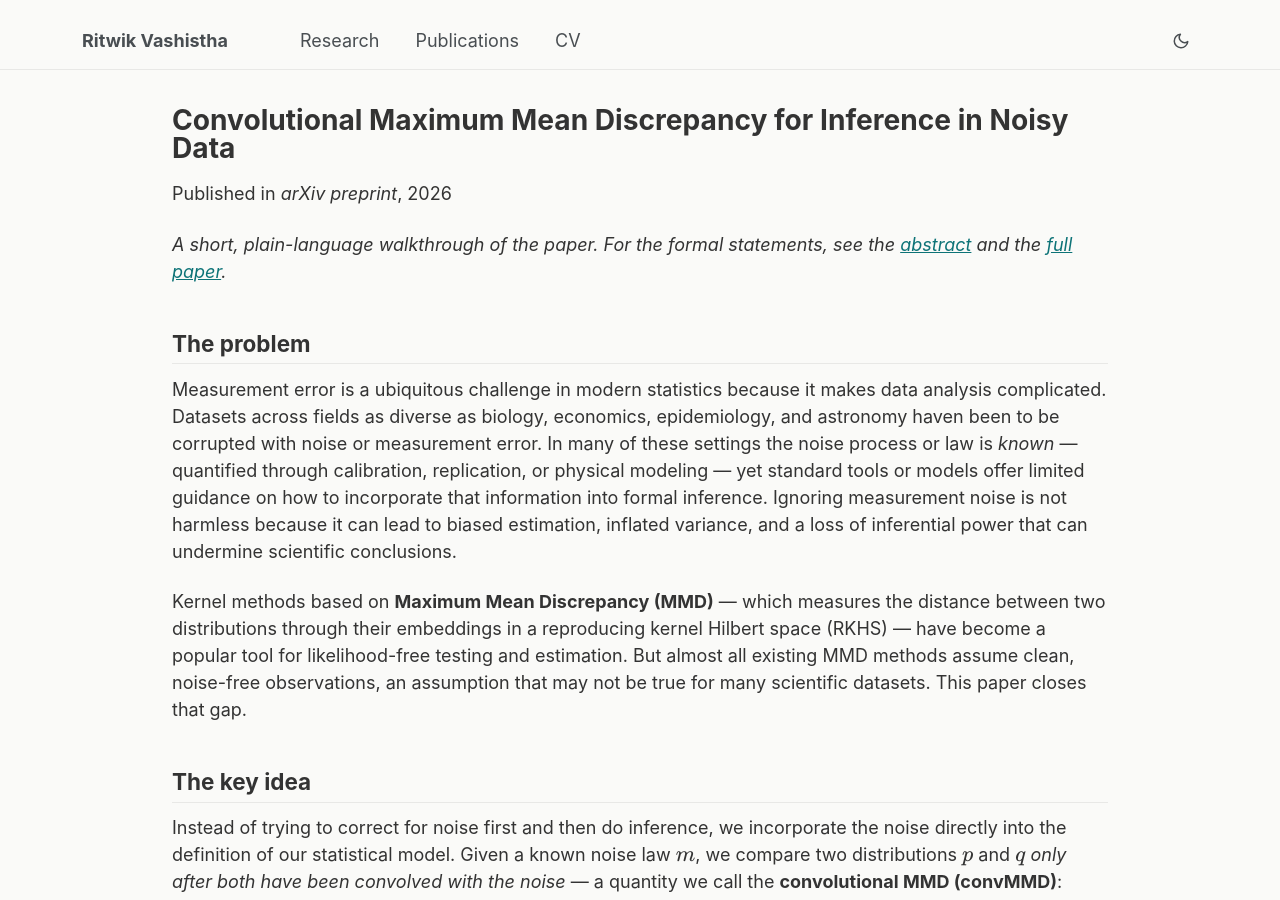
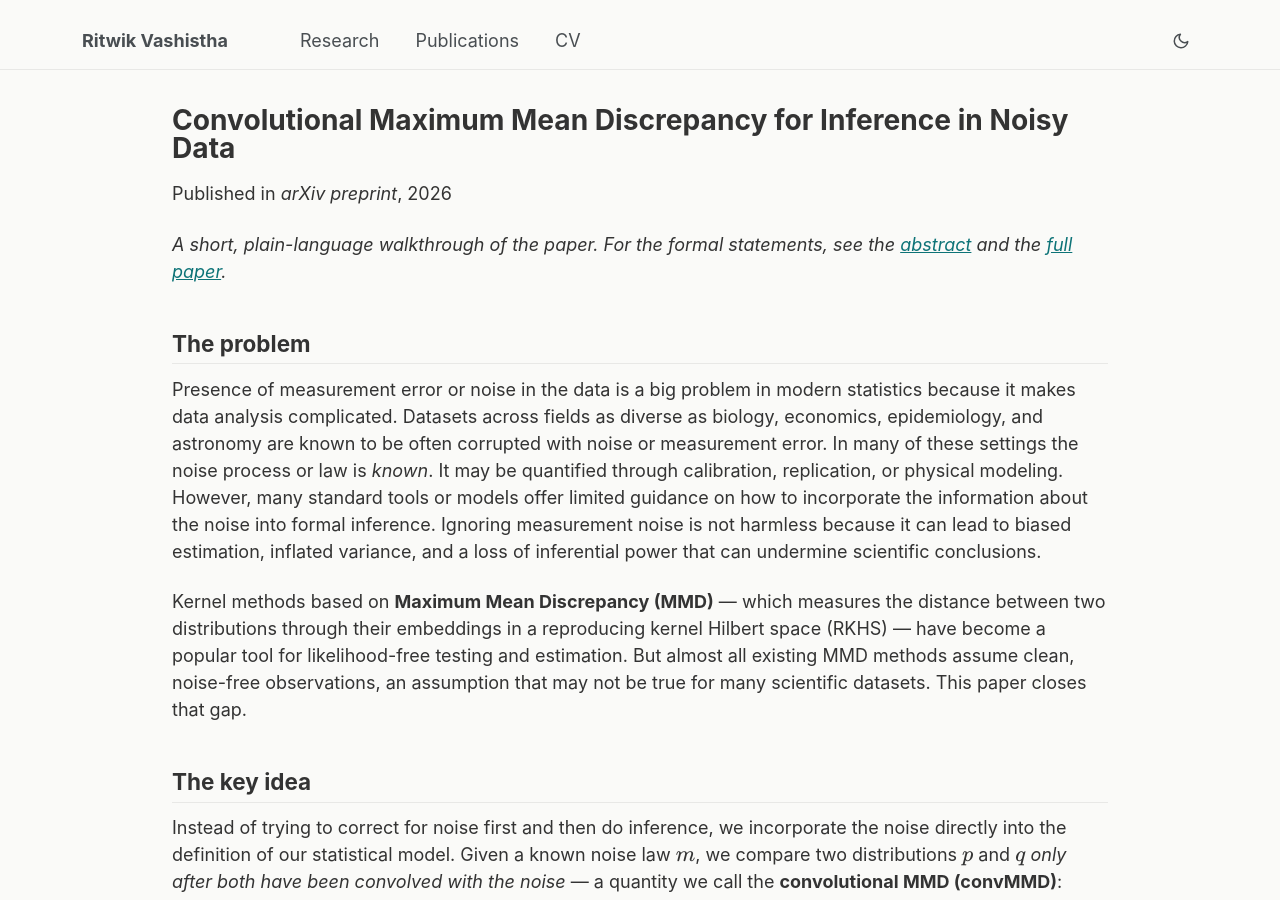
Before and after one commit to ritwikvashistha/ritwikvashistha.github.io, a Jekyll site: the page built from _publications/convmmd.md, in a window 1280 px wide and 900 px high. Built offline with Jekyll 4.4.1, drawn with Linux system fonts in a browser that asks for light colours.

Commit message:
Refine wording in the problem description of convMMD publication for clarity

```diff
--- a/_publications/convmmd.md
+++ b/_publications/convmmd.md
@@ -25,7 +25,7 @@ keywords:
 
 ## The problem
 
-Measurement error is a ubiquitous challenge in modern statistics because it makes data analysis complicated. Datasets across fields as diverse as biology, economics, epidemiology, and astronomy haven been to be corrupted with noise or measurement error. In many of these settings the noise process or law is *known* — quantified through calibration, replication, or physical modeling — yet standard tools or models offer limited guidance on how to incorporate that information into formal inference. Ignoring measurement noise is not harmless because it can lead to biased estimation, inflated variance, and a loss of inferential power that can undermine scientific conclusions.
+Presence of measurement error or noise in the data is a big problem in modern statistics because it makes data analysis complicated. Datasets across fields as diverse as biology, economics, epidemiology, and astronomy are known to be often corrupted with noise or measurement error. In many of these settings the noise process or law is *known*. It may be quantified through calibration, replication, or physical modeling. However, many standard tools or models offer limited guidance on how to incorporate the information about the noise into formal inference. Ignoring measurement noise is not harmless because it can lead to biased estimation, inflated variance, and a loss of inferential power that can undermine scientific conclusions.
 
 Kernel methods based on **Maximum Mean Discrepancy (MMD)** — which measures the distance between two distributions through their embeddings in a reproducing kernel Hilbert space (RKHS) — have become a popular tool for likelihood-free testing and estimation. But almost all existing MMD methods assume clean, noise-free observations, an assumption that may not be true for many scientific datasets. This paper closes that gap.
 
```
